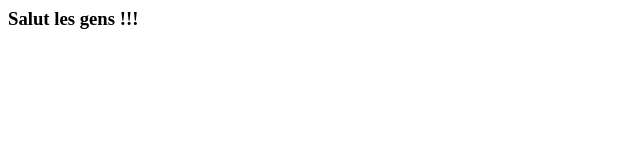
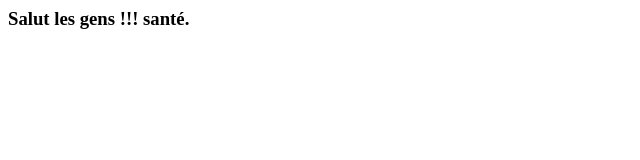
Before and after one commit to MITASHI-OTHA/test, a plain HTML site: page index.html in a window 1280 px wide. Shown: the full height of the page, 0-640 px from the left. Drawn offline with Linux system fonts and the light colour scheme.

Commit message:
Update index.html

```diff
--- a/index.html
+++ b/index.html
@@ -1,3 +1,3 @@
 <h3>
-    Salut les gens !!!
+    Salut les gens !!! santé.
 </h3>
```
